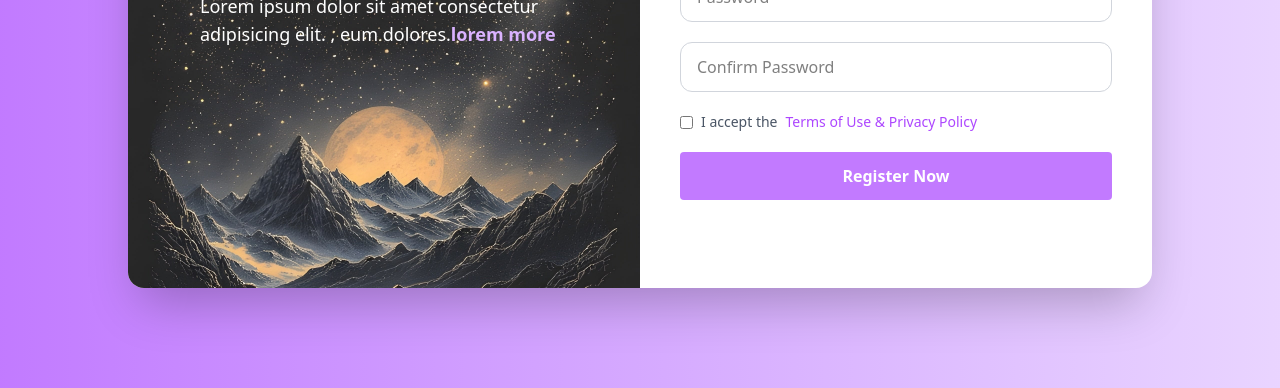
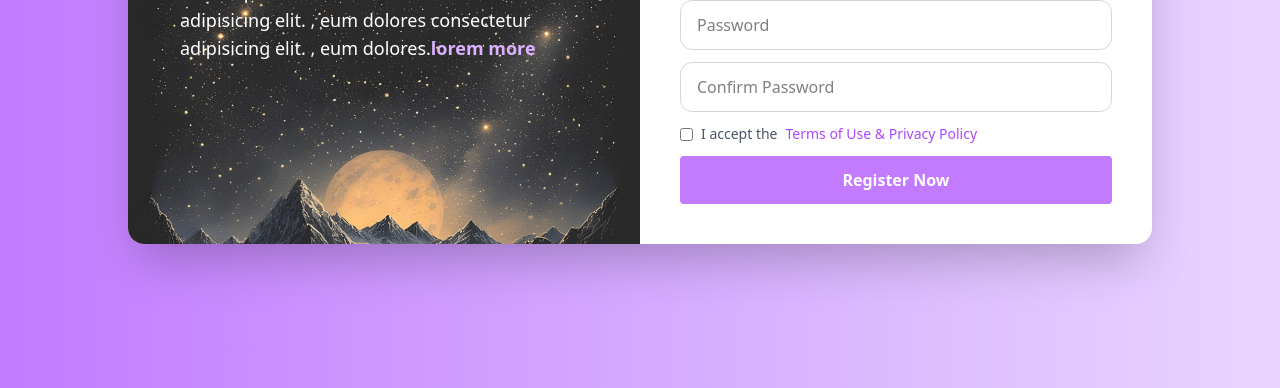
Before and after one commit to Safrinmohammed/login-page, a website: page index.html in a window 1280 px wide. Shown: the part 412-800 px from the top of the page. Drawn offline with Linux system fonts and the light colour scheme.

Commit message:
last ubdate

```diff
--- a/index.html
+++ b/index.html
@@ -7,19 +7,20 @@
     <link href="./src/output.css" rel="stylesheet">
 </head>
 
-<body class="bg-gradient-to-r from-purple-400 to-purple-200 h-screen flex items-center justify-center p-6">
+<body class="bg-gradient-to-r from-purple-400 to-purple-200 flex items-center justify-center min-h-screen p-6">
 
-    <div class="w-full max-w-5xl bg-white rounded-2xl shadow-2xl overflow-hidden grid md:grid-cols-2">
+    <div class="w-full max-w-5xl  bg-white rounded-2xl shadow-2xl overflow-hidden grid md:grid-cols-2">
 
 
-        <div class=" bg-[url('/src/assets/img/mountain.jpg')] bg-cover  brightness-100 h-150 p-10">
+
+        <div class="h-60 p-5 md:h-full bg-[url('/src/assets/img/mountain.jpg')] bg-cover  brightness-100  ">
 
             <div class=" flex  flex-col h-full items-center justify-center  px-8 text-white">
 
 
                 <h1 class="text-5xl font-bold mb-4">Welcome</h1>
 
-                <p class="text-lg">Lorem ipsum dolor sit amet consectetur adipisicing elit. , eum dolores.<a href=" "class="text-purple-300 font-semibold">lorem more</a> </p>
+                <p class="text-lg">Lorem ipsum dolor sit amet consectetur adipisicing elit. , eum dolores consectetur adipisicing elit. , eum dolores.<a href=" "class="text-purple-300 font-semibold">lorem more</a> </p>
 
             </div>
         </div>
@@ -27,29 +28,25 @@
 
 
 
-        <div class="p-10">
+        <div class="p-10 ">
             <h2 class="text-4xl font-semibold mb-2">Register</h2>
 
             <p class="text-gray-500 mb-8"> Create your account. It's free and only take a minute </p>
 
-            <form class="space-y-5">
+            <form class="space-y-3">
 
                 <div class="grid md:grid-cols-2 gap-4">
-                    <input type="text" placeholder="First Name"
-                        class="w-full border-1 border-gray-300 px-4 py-3 rounded-xl ">
+                    <input type="text" placeholder="First Name" class="w-full border-1 border-gray-300 px-4 py-3 rounded-xl ">
 
-                    <input type="text" placeholder="Last Name"
-                        class="w-full border-1 border-gray-300 px-4 py-3 rounded-xl ">
+                    <input type="text" placeholder="Last Name" class="w-full border-1 border-gray-300 px-4 py-3 rounded-xl ">
                 </div>
 
 
                 <input type="email" placeholder="Email" class="w-full border-1 border-gray-300 px-4 py-3 rounded-xl ">
 
-                <input type="password" placeholder="Password"
-                    class="w-full border-1 border-gray-300 px-4 py-3 rounded-xl ">
+                <input type="password" placeholder="Password" class="w-full border-1 border-gray-300 px-4 py-3 rounded-xl ">
 
-                <input type="password" placeholder="Confirm Password"
-                    class="w-full border-1 border-gray-300 px-4 py-3 rounded-xl ">
+                <input type="password" placeholder="Confirm Password" class="w-full border-1 border-gray-300 px-4 py-3 rounded-xl ">
 
 
                 <label class="flex items-center gap-2 text-sm text-gray-600">
```
Also changed, not shown: src/output.css.
